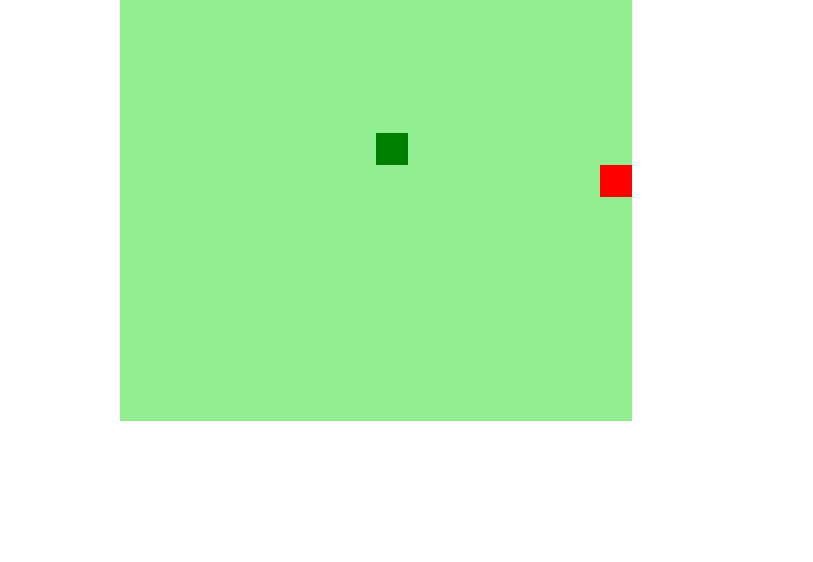
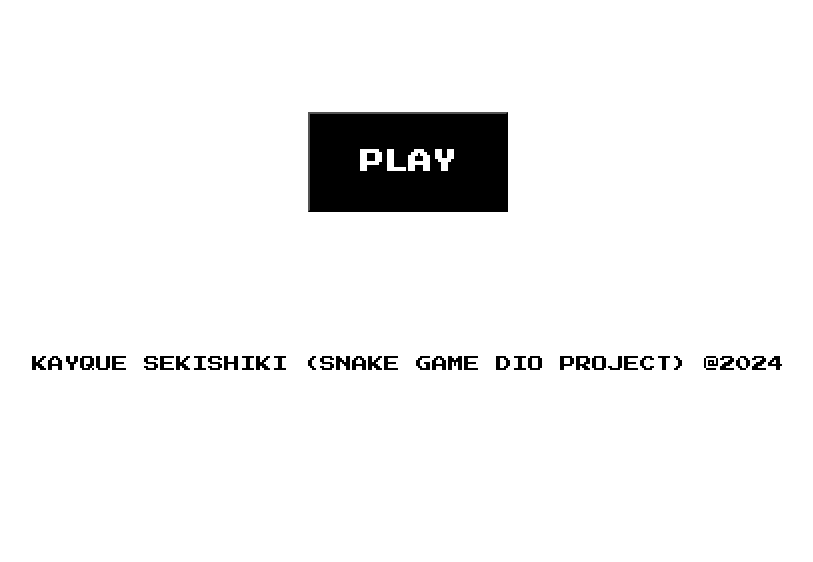
Before and after one commit to KayqueSekishiki/SnakeGame_JS, a plain HTML site: page index.html in a window 1280 px wide. Shown: the part 238-800 px from the top of the page, without its empty margins (232-1045 px from the left). Drawn offline with Linux system fonts and the light colour scheme.

Commit message:
Update Html and Styles!

```diff
--- a/index.html
+++ b/index.html
@@ -3,12 +3,26 @@
   <head>
     <meta charset="UTF-8" />
     <meta name="viewport" content="width=device-width, initial-scale=1.0" />
+
+    <!-- fonts -->
+    <link rel="preconnect" href="https://fonts.googleapis.com" />
+    <link rel="preconnect" href="https://fonts.gstatic.com" crossorigin />
+    <link
+      href="https://fonts.googleapis.com/css2?family=Press+Start+2P&display=swap"
+      rel="stylesheet"
+    />
+
+    <!-- Styles -->
     <link rel="stylesheet" href="style.css" />
+
+    <!-- Scripts -->
     <script defer src="script.js"></script>
     <title>Snake Game</title>
   </head>
   <body>
     <h1>Snake Game</h1>
+    <button id="btnInitial">PLAY</button>
     <canvas id="snake" width="512" height="512"> </canvas>
+    <footer>Kayque Sekishiki (Snake Game Dio Project) @2024</footer>
   </body>
 </html>
--- a/style.css
+++ b/style.css
@@ -5,15 +5,33 @@
 }
 
 body {
-  height: 95vh;
-  width: 95vw;
+  height: 100vh;
+  width: 100vw;
   display: flex;
   justify-content: center;
   align-items: center;
   flex-direction: column;
+
+  font-family: "Press Start 2P", fantasy;
+  font-weight: 400;
+  text-transform: uppercase;
+
+  gap: 10vw;
 }
 
-h1 {
-  margin-bottom: 1vh;
-  text-transform: uppercase;
+button {
+  font-family: "Press Start 2P", fantasy;
+  font-size: 24px;
+  color: #ffffff;
+  font-weight: bold;
+
+  width: 200px;
+  height: 100px;
+  background-color: #000000;
+
+  margin-bottom: 16px;
 }
+
+canvas {
+  display: none;
+}
```
